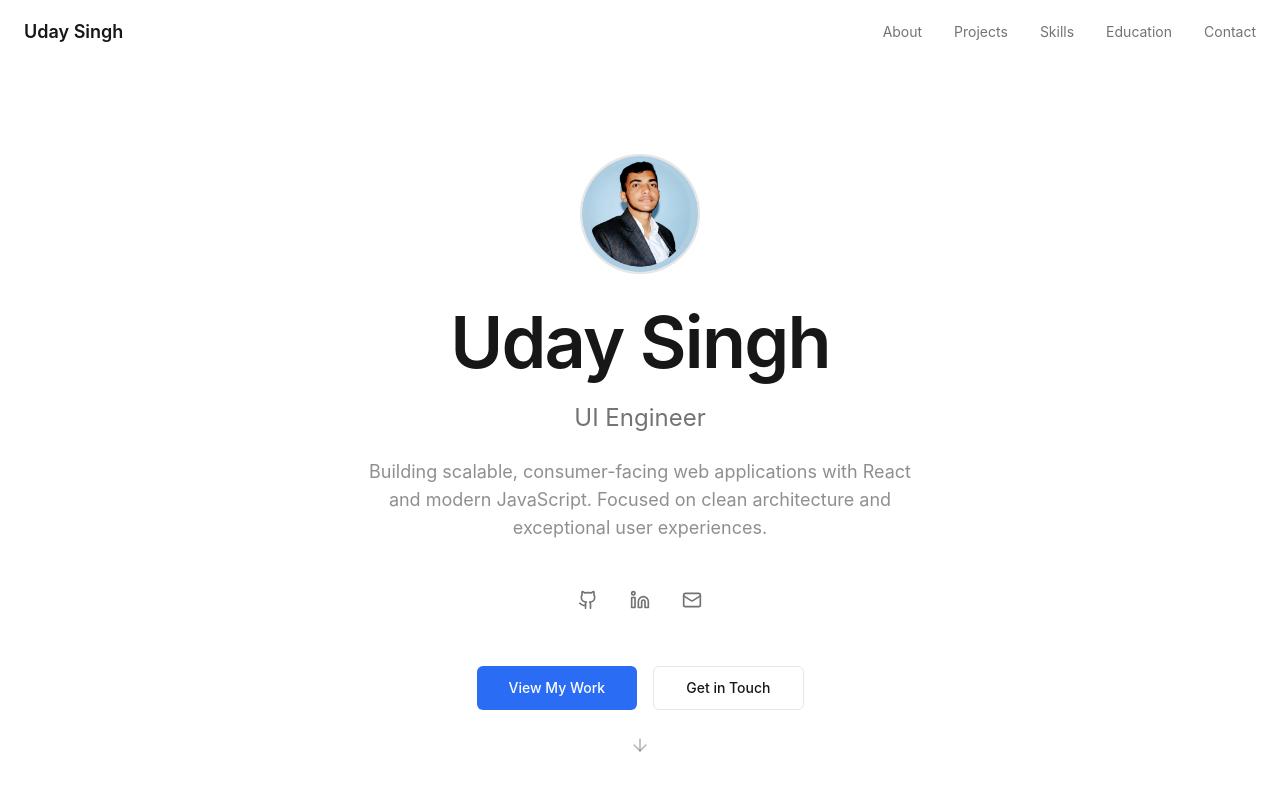
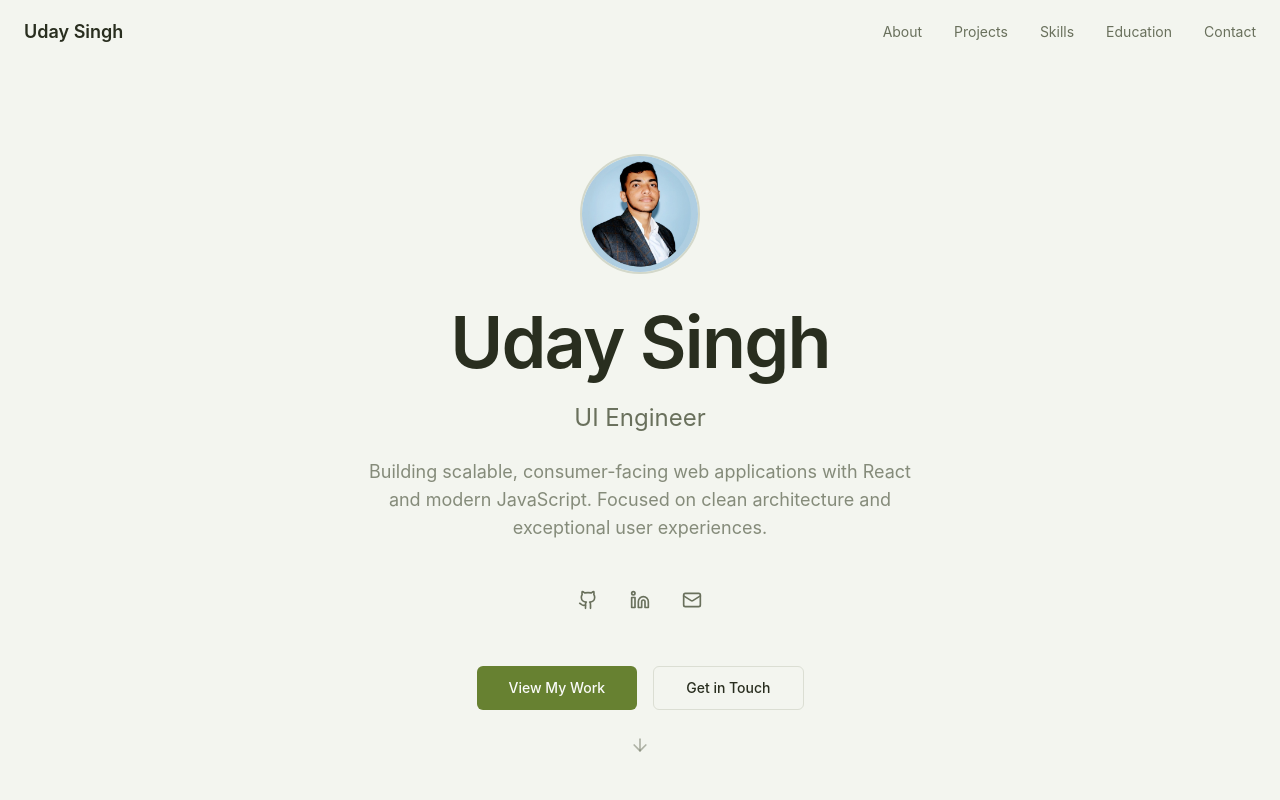
Before and after one commit to singhuday26/Portfolio-new, a React (Vite) app: page / in a window 1280 px wide. Shown: the top 800 px of the page. Built offline with nearby package versions, Linux system fonts and the light colour scheme.

Commit message:
feat: update theme to light olive green color palette

```diff
--- a/src/index.css
+++ b/src/index.css
@@ -4,90 +4,90 @@
 @tailwind components;
 @tailwind utilities;
 
-/* Clean, Professional Portfolio Design System */
+/* Olive Green Portfolio Design System */
 
 @layer base {
   :root {
-    /* Neutral color palette with single accent */
-    --background: 0 0% 100%;
-    --foreground: 0 0% 9%;
+    /* Light olive green theme */
+    --background: 80 25% 95%;
+    --foreground: 80 20% 15%;
 
-    --card: 0 0% 100%;
-    --card-foreground: 0 0% 9%;
+    --card: 80 20% 98%;
+    --card-foreground: 80 20% 15%;
 
-    --popover: 0 0% 100%;
-    --popover-foreground: 0 0% 9%;
+    --popover: 80 20% 98%;
+    --popover-foreground: 80 20% 15%;
 
-    /* Primary accent - Clean blue */
-    --primary: 220 90% 56%;
-    --primary-foreground: 0 0% 100%;
+    /* Primary accent - Olive green */
+    --primary: 80 45% 35%;
+    --primary-foreground: 80 20% 98%;
 
-    /* Secondary - Neutral gray */
-    --secondary: 0 0% 96%;
-    --secondary-foreground: 0 0% 9%;
+    /* Secondary - Light olive */
+    --secondary: 80 20% 90%;
+    --secondary-foreground: 80 20% 20%;
 
-    --muted: 0 0% 96%;
-    --muted-foreground: 0 0% 45%;
+    --muted: 80 15% 90%;
+    --muted-foreground: 80 10% 40%;
 
-    --accent: 0 0% 96%;
-    --accent-foreground: 0 0% 9%;
+    --accent: 80 30% 88%;
+    --accent-foreground: 80 20% 15%;
 
     --destructive: 0 84% 60%;
     --destructive-foreground: 0 0% 100%;
 
-    --border: 0 0% 90%;
-    --input: 0 0% 90%;
-    --ring: 220 90% 56%;
+    --border: 80 15% 82%;
+    --input: 80 15% 85%;
+    --ring: 80 45% 35%;
 
     --radius: 0.5rem;
 
-    --sidebar-background: 0 0% 98%;
-    --sidebar-foreground: 240 5.3% 26.1%;
-    --sidebar-primary: 240 5.9% 10%;
-    --sidebar-primary-foreground: 0 0% 98%;
-    --sidebar-accent: 240 4.8% 95.9%;
-    --sidebar-accent-foreground: 240 5.9% 10%;
-    --sidebar-border: 220 13% 91%;
-    --sidebar-ring: 217.2 91.2% 59.8%;
+    --sidebar-background: 80 20% 96%;
+    --sidebar-foreground: 80 20% 20%;
+    --sidebar-primary: 80 45% 35%;
+    --sidebar-primary-foreground: 80 20% 98%;
+    --sidebar-accent: 80 20% 92%;
+    --sidebar-accent-foreground: 80 20% 15%;
+    --sidebar-border: 80 15% 85%;
+    --sidebar-ring: 80 45% 35%;
   }
 
   .dark {
-    --background: 0 0% 4%;
-    --foreground: 0 0% 95%;
+    --background: 80 15% 8%;
+    --foreground: 80 10% 92%;
 
-    --card: 0 0% 7%;
-    --card-foreground: 0 0% 95%;
+    --card: 80 15% 12%;
+    --card-foreground: 80 10% 92%;
 
-    --popover: 0 0% 7%;
-    --popover-foreground: 0 0% 95%;
+    --popover: 80 15% 12%;
+    --popover-foreground: 80 10% 92%;
 
-    --primary: 220 90% 56%;
-    --primary-foreground: 0 0% 100%;
+    --primary: 80 45% 45%;
+    --primary-foreground: 80 20% 10%;
 
-    --secondary: 0 0% 15%;
-    --secondary-foreground: 0 0% 95%;
+    --secondary: 80 15% 18%;
+    --secondary-foreground: 80 10% 90%;
 
-    --muted: 0 0% 15%;
-    --muted-foreground: 0 0% 65%;
+    --muted: 80 10% 18%;
+    --muted-foreground: 80 10% 60%;
 
-    --accent: 0 0% 15%;
-    --accent-foreground: 0 0% 95%;
+    --accent: 80 15% 20%;
+    --accent-foreground: 80 10% 92%;
 
     --destructive: 0 62.8% 30.6%;
     --destructive-foreground: 0 0% 95%;
 
-    --border: 0 0% 18%;
-    --input: 0 0% 18%;
-    --ring: 220 90% 56%;
+    --border: 80 10% 22%;
+    --input: 80 10% 22%;
+    --ring: 80 45% 45%;
 
-    --sidebar-background: 0 0% 7%;
-    --sidebar-foreground: 0 0% 95%;
-    --sidebar-primary: 220 90% 56%;
-    --sidebar-primary-foreground: 0 0% 100%;
-    --sidebar-accent: 0 0% 12%;
-    --sidebar-accent-foreground: 0 0% 95%;
-    --sidebar-border: 0 0% 18%;
-    --sidebar-ring: 220 90% 56%;
+    --sidebar-background: 80 15% 10%;
+    --sidebar-foreground: 80 10% 92%;
+    --sidebar-primary: 80 45% 45%;
+    --sidebar-primary-foreground: 80 20% 10%;
+    --sidebar-accent: 80 15% 16%;
+    --sidebar-accent-foreground: 80 10% 92%;
+    --sidebar-border: 80 10% 22%;
+    --sidebar-ring: 80 45% 45%;
   }
 
   * {
```
